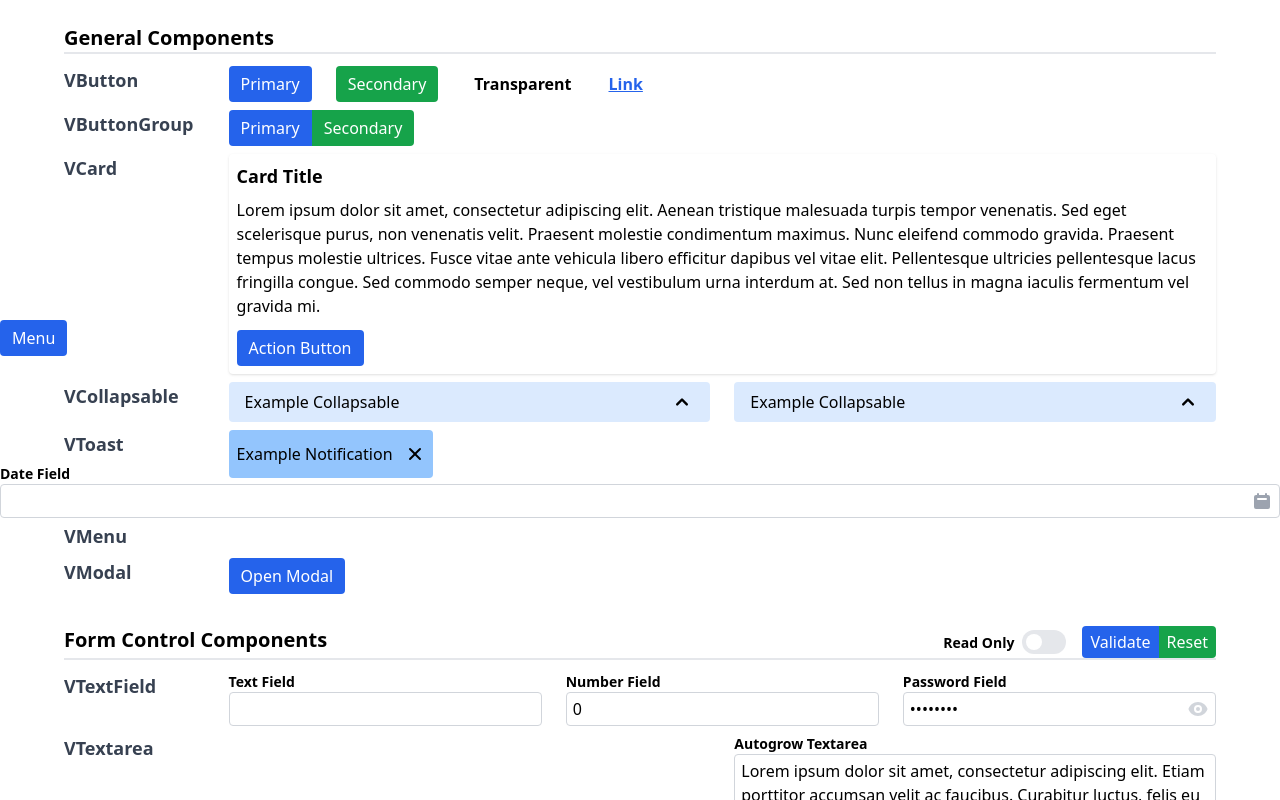
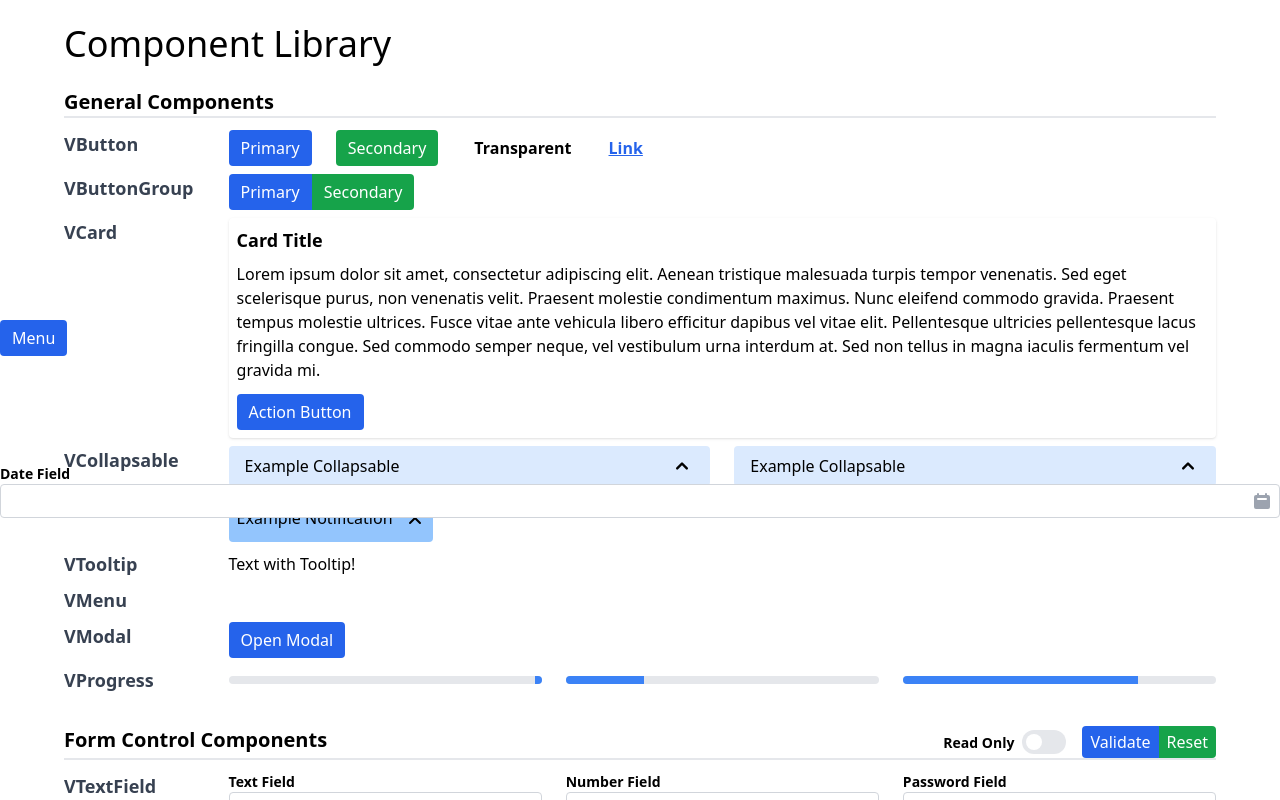
Before and after one commit to builtbykrit/vue-starter, a Vue app: page / in a window 1280 px wide. Shown: the top 800 px of the page. Built offline with nearby package versions, Linux system fonts and the light colour scheme.

Commit message:
Created VProgress

```diff
--- /dev/null
+++ b/src/components/_library/general/VProgress.vue
@@ -0,0 +1,19 @@
+<template>
+  <div class="relative w-full h-2 rounded bg-gray-200 overflow-hidden">
+    <div
+      class="absolute left-0 h-2 bg-primary-500"
+      :class="[{ 'animate-indeterminate': indeterminate }]"
+      :style="{ width: `${percentage}%` }"
+    />
+  </div>
+</template>
+
+<script setup>
+defineProps({
+  indeterminate: Boolean,
+  percentage: {
+    type: Number,
+    default: 50,
+  },
+})
+</script>
--- a/src/views/sandbox/GeneralComponents.vue
+++ b/src/views/sandbox/GeneralComponents.vue
@@ -88,6 +88,11 @@
         elementum vitae varius at, lacinia tincidunt arcu."
       />
     </SandboxRow>
+    <SandboxRow title="VProgress">
+      <VProgress indeterminate />
+      <VProgress percentage="25" />
+      <VProgress percentage="75" />
+    </SandboxRow>
   </div>
 </template>
 
@@ -104,6 +109,7 @@ import VToast from "@/components/_library/general/VToast.vue"
 import VCollapsable from "@/components/_library/general/VCollapsable.vue"
 import VModal from "@/components/_library/general/VModal.vue"
 import VTooltip from "@/components/_library/general/VTooltip.vue"
+import VProgress from "@/components/_library/general/VProgress.vue"
 
 const menuItems = [
   { text: "Link Item", name: "link", to: "https://www.krit.com/" },
--- a/src/views/sandbox/LibrarySandbox.vue
+++ b/src/views/sandbox/LibrarySandbox.vue
@@ -1,8 +1,11 @@
 <template>
   <div class="max-w-6xl mx-auto my-6">
-    <GeneralComponents />
-    <FormControlComponents class="mt-8" />
-    <PickerComponents class="mt-8" />
+    <h1 class="text-4xl">Component Library</h1>
+    <div class="mt-6">
+      <GeneralComponents />
+      <FormControlComponents class="mt-8" />
+      <PickerComponents class="mt-8" />
+    </div>
   </div>
 </template>
 
--- a/tailwind.config.js
+++ b/tailwind.config.js
@@ -9,6 +9,15 @@ module.exports = {
         primary: colors.blue,
         secondary: colors.green,
       },
+      animation: {
+        indeterminate: "slideRight 2s ease-in-out infinite",
+      },
+      keyframes: {
+        slideRight: {
+          "0%": { left: "-60%" },
+          "100%": { left: "100%" },
+        },
+      },
     },
   },
   plugins: [require("@tailwindcss/forms")],
```
